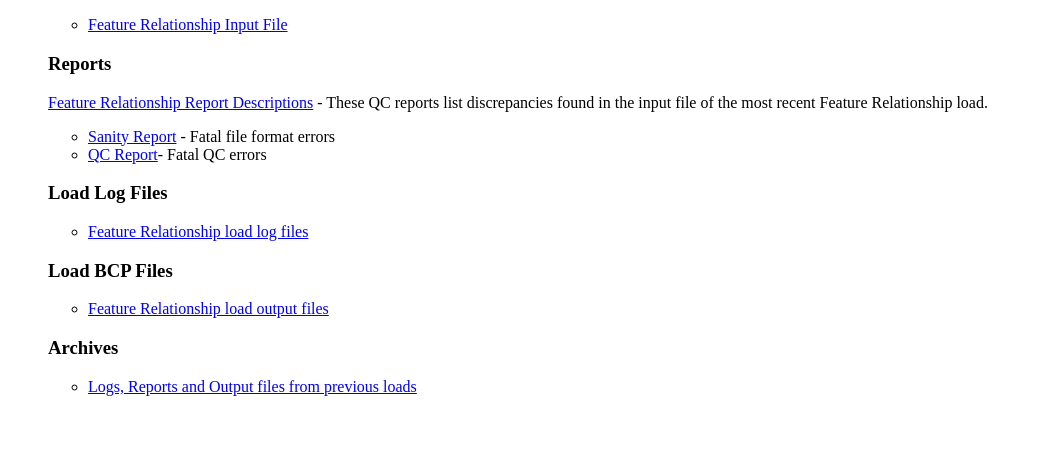
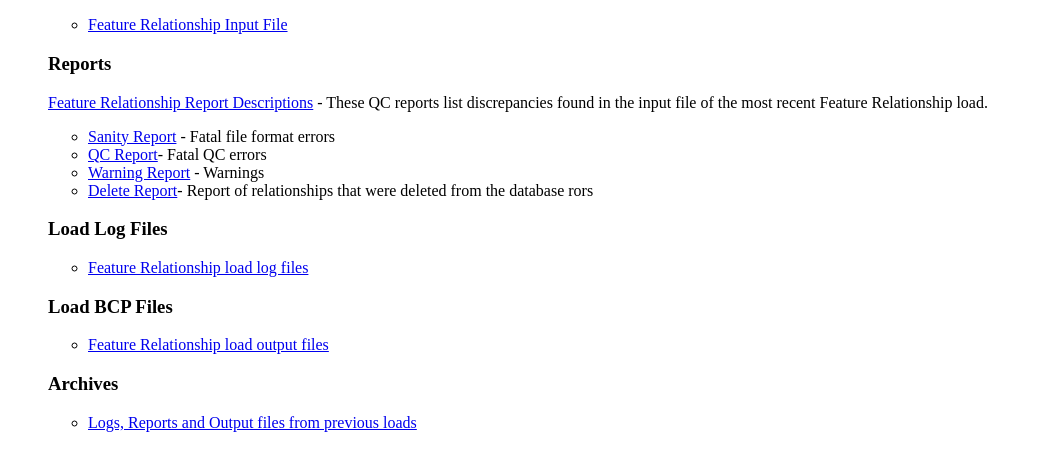
Before and after one commit to mgijax/fearload, a plain HTML site: page index.html in a window 1280 px wide. Shown: the part 91-562 px from the top of the page, without its empty margins (0-1042 px from the left). Drawn offline with Linux system fonts and the light colour scheme.

Commit message:
fearload-5-2-1-2

```diff
--- a/index.html
+++ b/index.html
@@ -13,6 +13,9 @@
 <UL>
 <LI><A HREF="/data/loads/mgi/fearload/reports/sanity.rpt">Sanity Report</A> - Fatal file format errors
 <LI><A HREF="/data/loads/mgi/fearload/reports/qc.rpt">QC Report</A>- Fatal QC errors
+<LI><A HREF="/data/loads/mgi/fearload/reports/warning.rpt">Warning Report</A> - Warnings
+<LI><A HREF="/data/loads/mgi/fearload/reports/delete.rpt">Delete Report</A>- Report of relationships that were deleted from the database
+rors
 </UL>
 <P>
 
```
Also changed, not shown: 1 other file.
